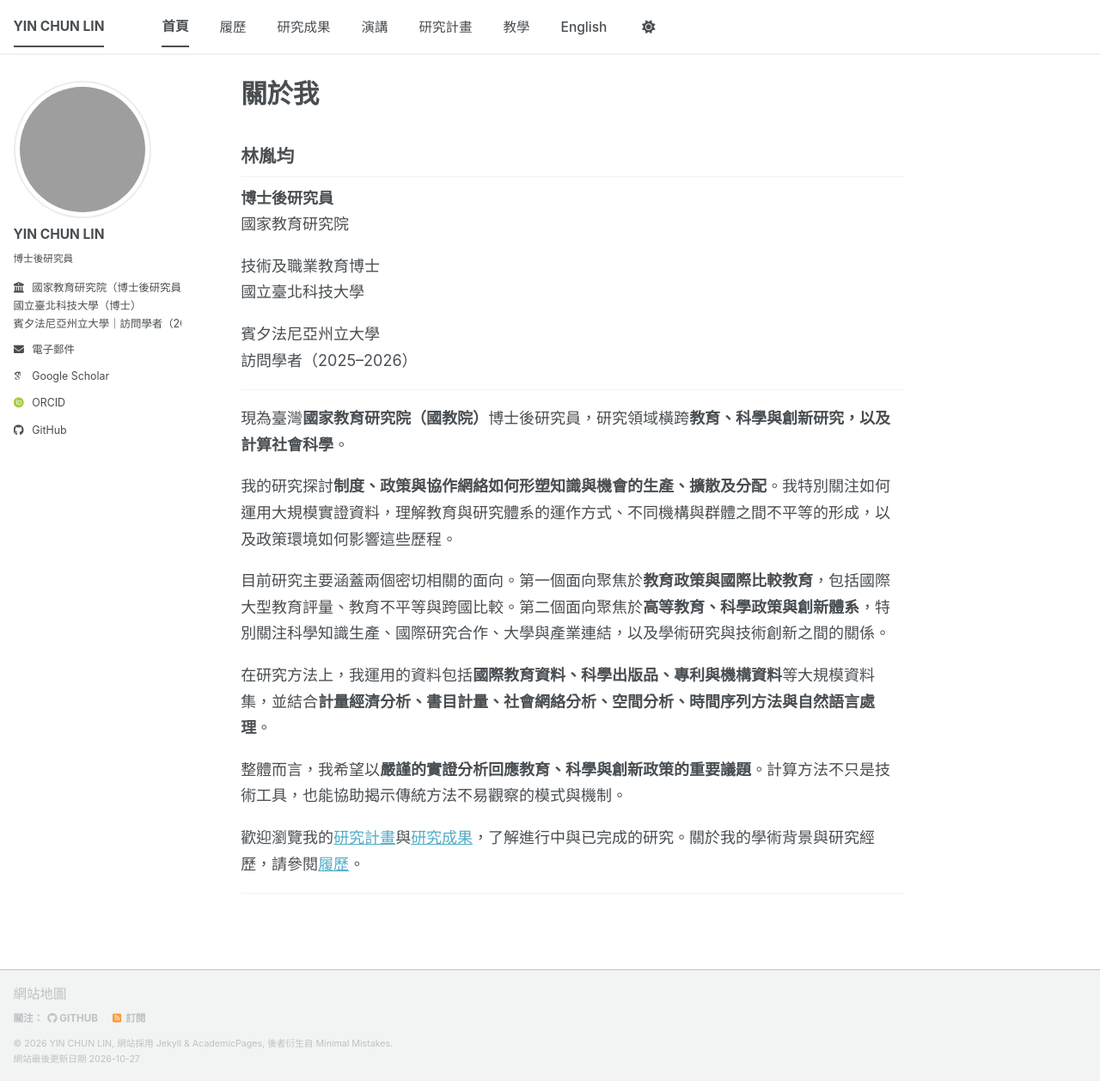
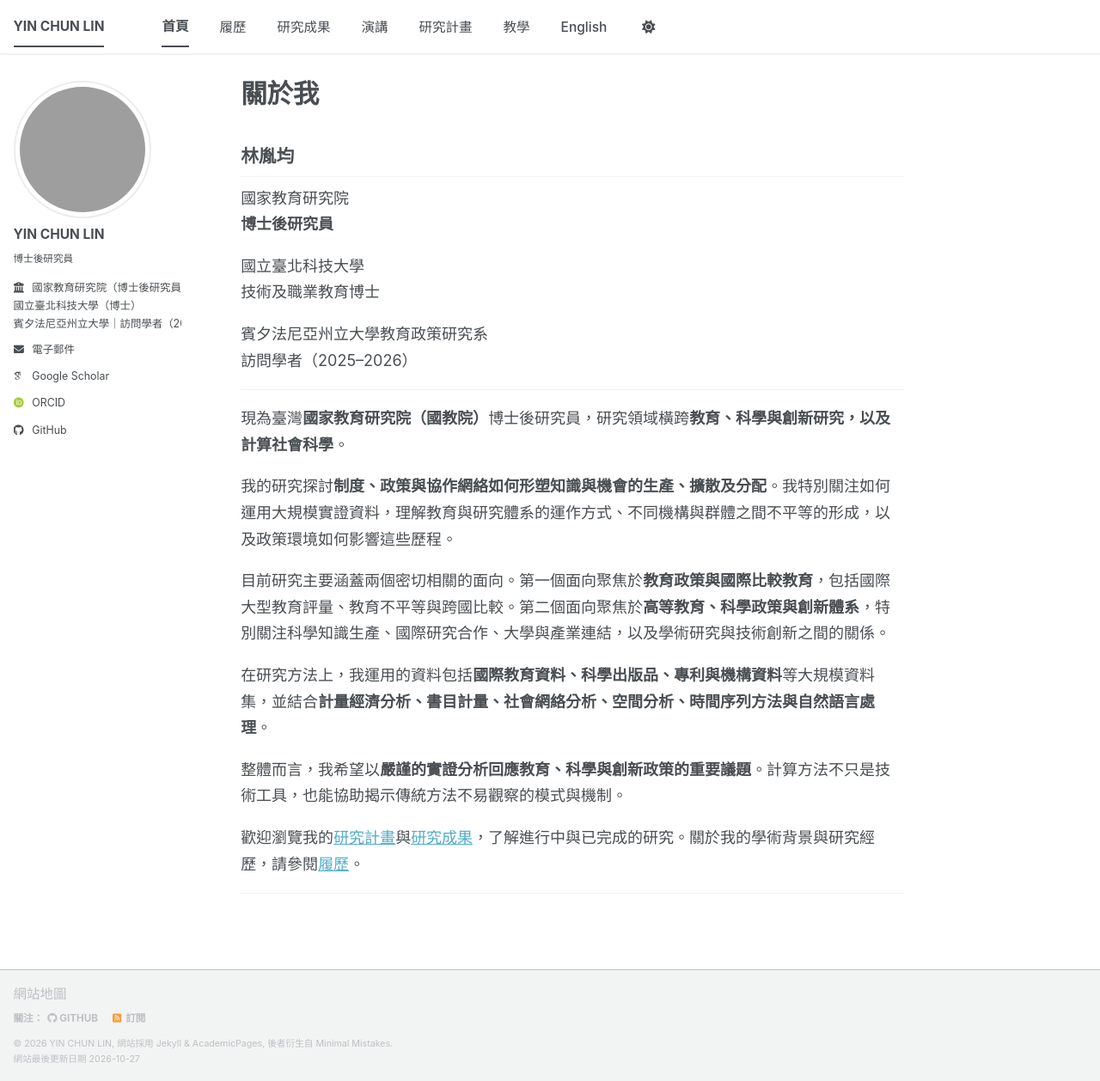
Before and after one commit to Christina0824/yinchun.github.io, a Jekyll site: the page built from _pages/zh-tw-about.md, in a window 1280 px wide and 1258 px high. Shown: the whole window at 86% size. Built offline with Jekyll 4.4.1, drawn with Linux system fonts in a browser that asks for light colours; some web fonts are replaced; a script bundle is joined from its source files by our own code; library files that are not in the unit come from our copies.

Commit message:
Reorder Chinese profile credentials

```diff
--- a/_pages/zh-tw-about.md
+++ b/_pages/zh-tw-about.md
@@ -9,13 +9,13 @@ author_profile: true
 
 ## 林胤均
 
+國家教育研究院<br />
 **博士後研究員**
-國家教育研究院
 
+國立臺北科技大學<br />
 技術及職業教育博士
-國立臺北科技大學
 
-賓夕法尼亞州立大學<br />
+賓夕法尼亞州立大學教育政策研究系<br />
 訪問學者（2025–2026）
 
 ---
```
